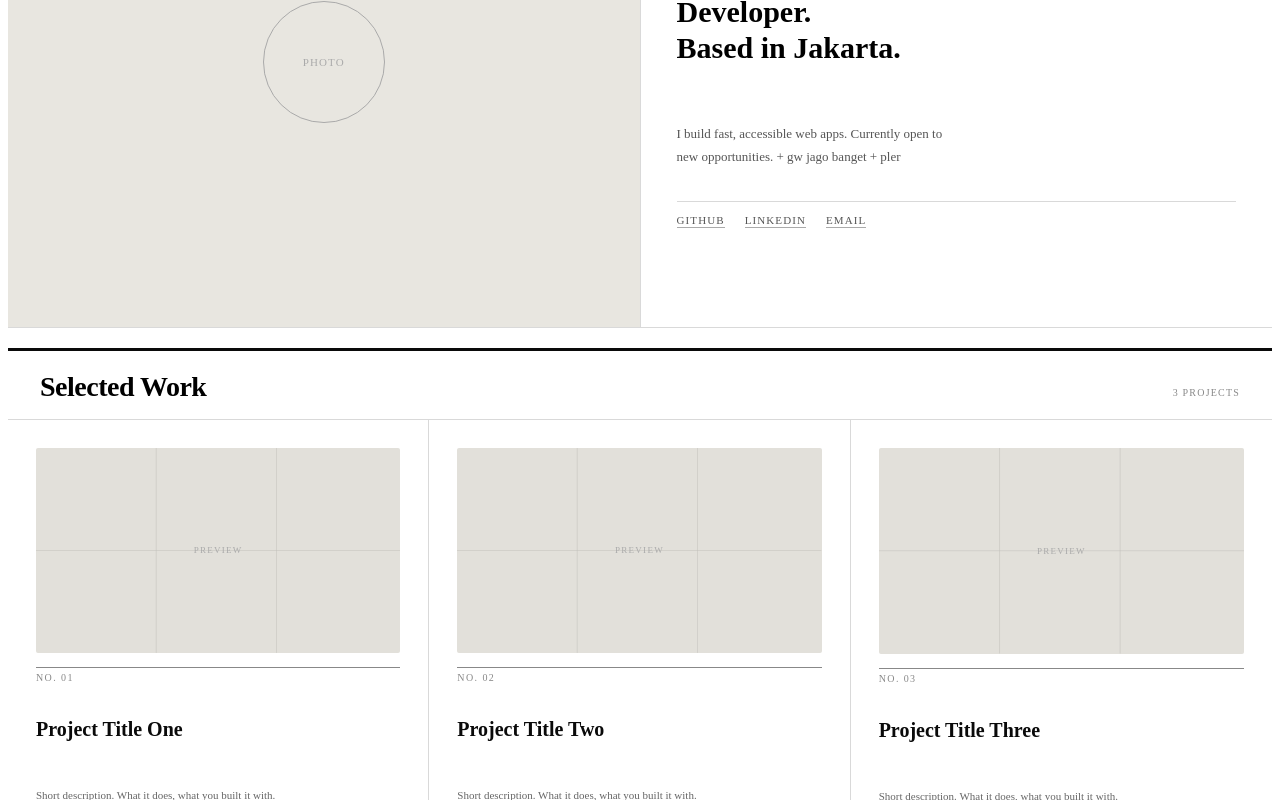
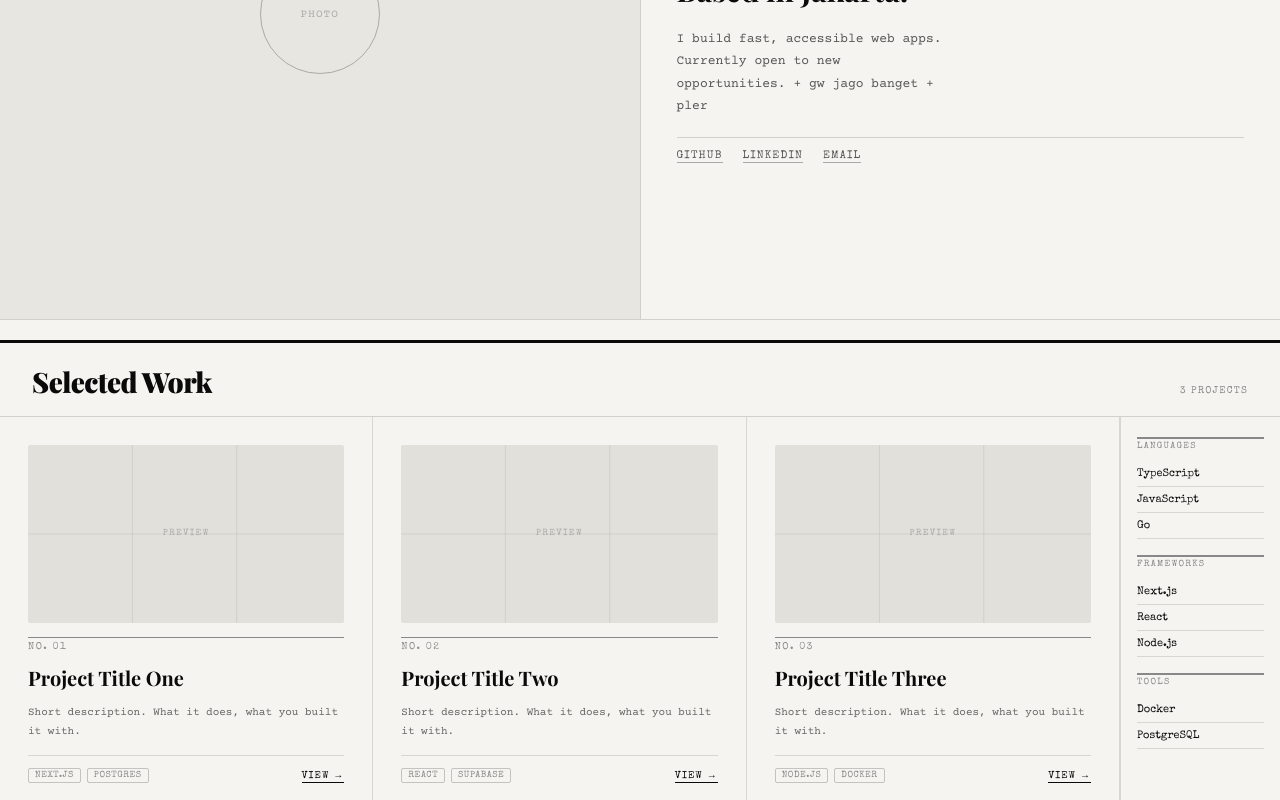
Before and after one commit to FeivelQutby/porto-feivel, a Next.js app: page / in a window 1280 px wide. Shown: the part 460-1260 px from the top of the page. Built offline with nearby package versions, Linux system fonts and the light colour scheme.

Commit message:
update tech stack, ui

```diff
--- a/Components/Projects.tsx
+++ b/Components/Projects.tsx
@@ -30,6 +30,12 @@ const projects = [
     },
 ]
 
+const stack = [
+    { category: 'Languages', items: ['TypeScript', 'JavaScript', 'Go'] },
+    { category: 'Frameworks', items: ['Next.js', 'React', 'Node.js'] },
+    { category: 'Tools', items: ['Docker', 'PostgreSQL'] },
+]
+
 export default function Projects() {
     const sectionRef = useRef<HTMLDivElement>(null)
     const colRefs = useRef<(HTMLDivElement | null)[]>([])
@@ -37,34 +43,34 @@ export default function Projects() {
     useEffect(() => {
         colRefs.current.forEach((col, i) => {
             if (!col) return
-            gsap.fromTo(
-                col,
-                { opacity: 0, y: 40 },
-                {
+
+            gsap.set(col, { opacity: 0, y: 40 })
+
+            ScrollTrigger.create({
+                trigger: col,
+                start: 'top 85%',
+                onEnter: () => {
+                    gsap.to(col, {
                         opacity: 1,
                         y: 0,
                         duration: 0.8,
                         ease: 'power3.out',
                         delay: i * 0.12,
-                    scrollTrigger: {
-                        trigger: col,
-                        start: 'top 85%',
+                    })
                 },
+                once: true,
+            })
+        })
+
+        return () => {
+            ScrollTrigger.getAll().forEach(t => t.kill())
         }
-            )
-
-            // hover effect
-            const onEnter = () => gsap.to(col, { y: -4, duration: 0.3, ease: 'power2.out' })
-            const onLeave = () => gsap.to(col, { y: 0, duration: 0.3, ease: 'power2.out' })
-            col.addEventListener('mouseenter', onEnter)
-            col.addEventListener('mouseleave', onLeave)
-        })
     }, [])
 
     return (
         <section ref={sectionRef} style={{ borderTop: '3px solid #0a0a0a' }}>
 
-            {/* Section header */}
+            {/* Header */}
             <div style={{
                 padding: '20px 32px 16px',
                 borderBottom: '1px solid rgba(0,0,0,0.15)',
@@ -91,25 +97,25 @@ export default function Projects() {
                 </span>
             </div>
 
-            {/* Columns */}
-            <div
-                className="projects-grid"
-                style={{
+            {/* Grid — 3 project cols + 1 filler col */}
+            <div style={{
                 display: 'grid',
-                    gridTemplateColumns: 'repeat(3, 1fr)',
+                gridTemplateColumns: '1fr 1fr 1fr 160px',
                 borderBottom: '1px solid rgba(0,0,0,0.15)',
             }}>
+
+                {/* Project columns */}
                 {projects.map((project, i) => (
                     <div
                         key={project.id}
                         ref={el => { colRefs.current[i] = el }}
+                        className="project-card"
                         style={{
                             padding: '28px',
-                            borderRight: i < projects.length - 1 ? '1px solid rgba(0,0,0,0.15)' : 'none',
+                            borderRight: '0.5px solid rgba(0,0,0,0.12)',
                             display: 'flex',
                             flexDirection: 'column' as const,
                             gap: 14,
-                            cursor: 'none',
                         }}
                     >
                         {/* Image */}
@@ -124,7 +130,6 @@ export default function Projects() {
                             alignItems: 'center',
                             justifyContent: 'center',
                         }}>
-                            {/* Grid lines biar keliatan kayak layout koran */}
                             <svg width="100%" height="100%" style={{ position: 'absolute', top: 0, left: 0, opacity: 0.15 }}>
                                 <line x1="33%" y1="0" x2="33%" y2="100%" stroke="#0a0a0a" strokeWidth="0.5" />
                                 <line x1="66%" y1="0" x2="66%" y2="100%" stroke="#0a0a0a" strokeWidth="0.5" />
@@ -217,6 +222,48 @@ export default function Projects() {
                         </div>
                     </div>
                 ))}
+
+                {/* Column filler — stack */}
+                <div style={{
+                    padding: '20px 16px',
+                    display: 'flex',
+                    flexDirection: 'column' as const,
+                    gap: 0,
+                    borderLeft: '0.5px solid rgba(0,0,0,0.12)',
+                }}>
+                    {stack.map((group, gi) => (
+                        <div key={group.category}>
+                            <span style={{
+                                fontFamily: 'var(--font-typewriter)',
+                                fontSize: 9,
+                                letterSpacing: '0.14em',
+                                textTransform: 'uppercase' as const,
+                                color: '#888',
+                                borderTop: gi === 0 ? '2px solid #888' : '2px solid #888',
+                                paddingTop: 3,
+                                marginTop: gi === 0 ? 0 : 16,
+                                marginBottom: 10,
+                                display: 'block',
+                            }}>
+                                {group.category}
+                            </span>
+                            {group.items.map(item => (
+                                <span key={item} style={{
+                                    fontFamily: 'var(--font-typewriter)',
+                                    fontSize: 11,
+                                    color: '#0a0a0a',
+                                    padding: '7px 0',
+                                    borderBottom: '0.5px solid rgba(0,0,0,0.12)',
+                                    display: 'block',
+                                    lineHeight: 1,
+                                }}>
+                                    {item}
+                                </span>
+                            ))}
+                        </div>
+                    ))}
+                </div>
+
             </div>
 
         </section>
--- a/app/layout.tsx
+++ b/app/layout.tsx
@@ -1,7 +1,6 @@
 import '../styles/globals.css'
 import SmoothScroll from '@/Components/SmoothScroll'
-import Cursor from '@/Components/Cursor'
-import Footer from '@/Components/Footer'
+// import Cursor from '@/Components/Cursor'
 
 export const metadata = {
   title: 'Feivel Qutby',
@@ -16,7 +15,7 @@ export default function RootLayout({ children }: { children: React.ReactNode })
         <SmoothScroll>
           {children}
         </SmoothScroll>
-        <Footer />
+
       </body>
     </html>
   )
--- a/app/page.tsx
+++ b/app/page.tsx
@@ -1,3 +1,4 @@
+import Footer from '@/Components/Footer'
 import Hero from '@/Components/Hero'
 import Projects from '@/Components/Projects'
 
@@ -6,6 +7,7 @@ export default function Home() {
     <main>
       <Hero />
       <Projects />
+      <Footer />
     </main>
   )
 }
--- a/styles/globals.css
+++ b/styles/globals.css
@@ -1,3 +1,52 @@
+@import url('https://fonts.googleapis.com/css2?family=Playfair+Display:wght@700;900&family=Special+Elite&family=Courier+Prime:wght@400;700&family=Inter:wght@400;500&display=swap');
+
+* {
+  margin: 0;
+  padding: 0;
+  box-sizing: border-box;
+}
+
+:root {
+  --black: #0a0a0a;
+  --white: #f5f4f0;
+  --gray: #888;
+  --border: rgba(0, 0, 0, 0.15);
+  --font-serif: 'Playfair Display', serif;
+  --font-typewriter: 'Special Elite', cursive;
+  --font-mono: 'Courier Prime', monospace;
+}
+
+html {
+  background: var(--white);
+  color: var(--black);
+}
+
+body {
+  font-family: 'Courier Prime', monospace;
+  background: var(--white);
+  overflow-x: hidden;
+}
+
+.serif {
+  font-family: var(--font-serif);
+}
+
+.typewriter {
+  font-family: var(--font-typewriter);
+}
+
+.mono {
+  font-family: var(--font-mono);
+}
+
+.project-card {
+  transition: transform 0.3s ease;
+}
+
+.project-card:hover {
+  transform: translateY(-4px);
+}
+
 @media (max-width: 768px) {
   .hero-grid {
     grid-template-columns: 1fr !important;
@@ -11,9 +60,9 @@
     grid-template-columns: 1fr !important;
   }
 
-  .projects-grid > div {
+  .projects-grid>div {
     border-right: none !important;
-    border-bottom: 1px solid rgba(0,0,0,0.15);
+    border-bottom: 1px solid rgba(0, 0, 0, 0.15);
   }
 
   .masthead-meta {
```
Also changed, not shown: Components/Cursor.tsx (+155 -155 lines). Lines whose indentation alone changed are shown as unchanged.
